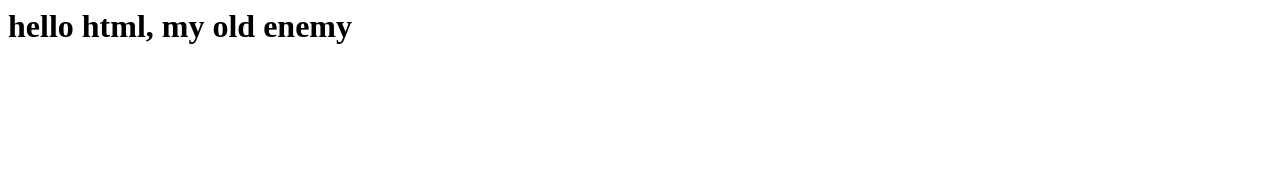
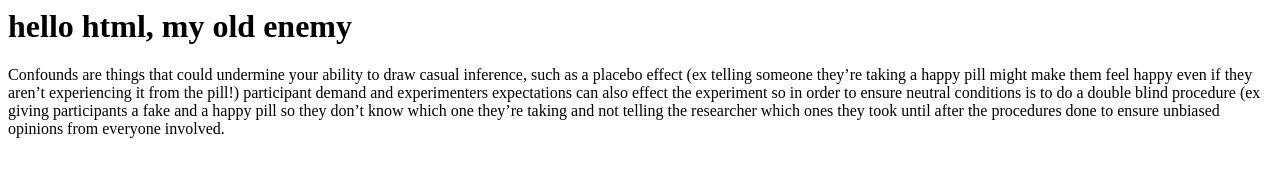
Before and after one commit to TylerJHernandez/ProjectOne, a plain HTML site: page index.html in a window 1280 px wide. Drawn offline with Linux system fonts and the light colour scheme.

Commit message:
added a paragraph

```diff
--- a/index.html
+++ b/index.html
@@ -1 +1,3 @@
 <h1> hello html, my old  enemy </h1>
+<p>Confounds are things that could undermine your ability to draw casual inference, such as a placebo effect (ex telling someone they’re taking a happy pill might make them feel happy even if they aren’t experiencing it from the pill!) participant demand and experimenters expectations can also effect the experiment so in order to ensure neutral conditions is to do a double blind procedure (ex giving participants a fake and a happy pill so they don’t know which one they’re taking and not telling the researcher which ones they took until after the procedures done to ensure unbiased opinions from everyone involved.
+</p>
```
